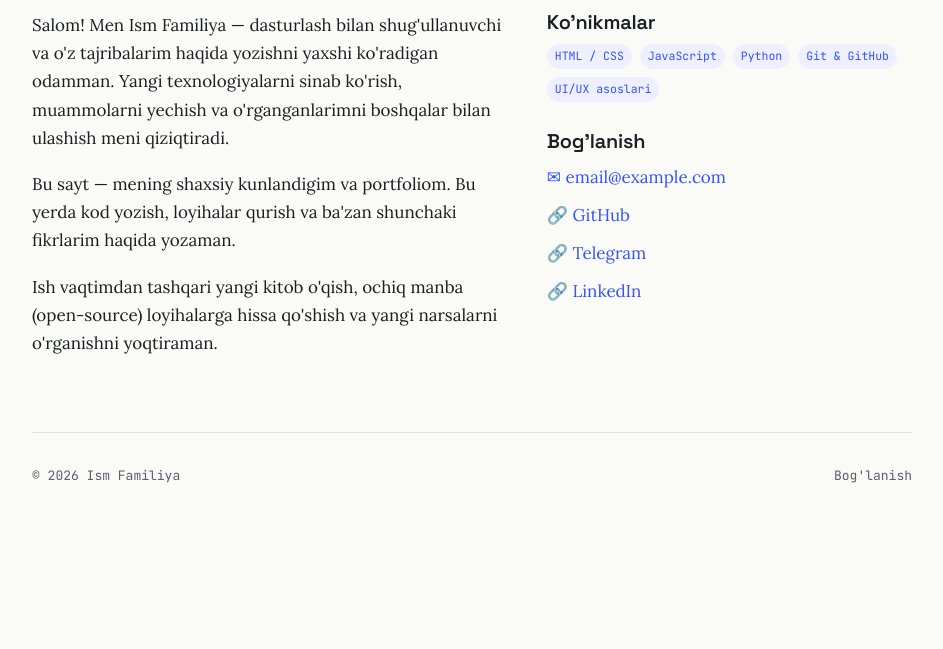
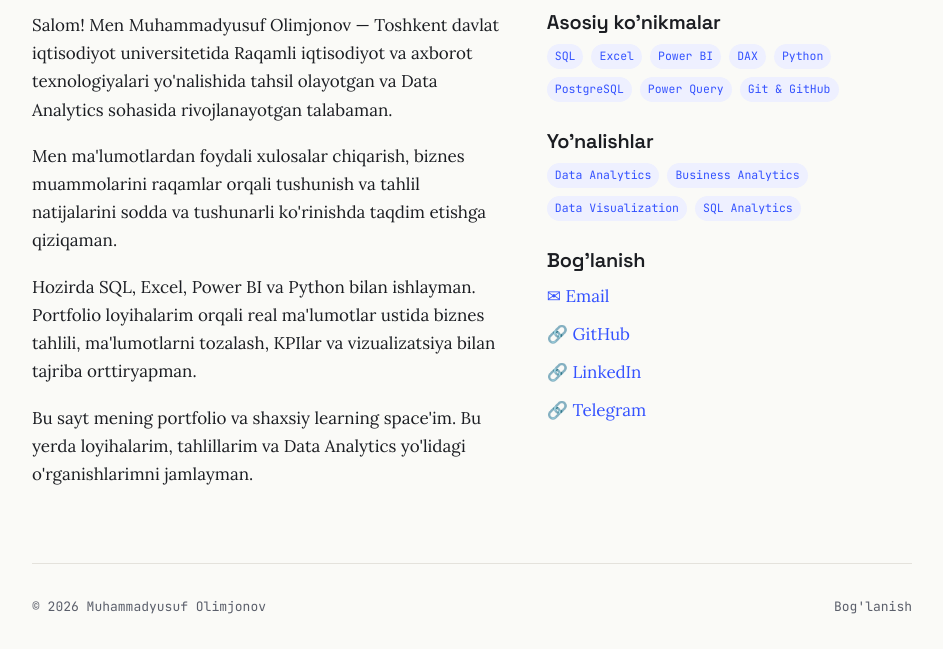
Before and after one commit to writingtask2free4-ai/writingtask2free4-ai.github.io, a plain HTML site: page about.html in a window 1280 px wide. Shown: the part 205-854 px from the top of the page, without its empty margins (168-1111 px from the left). Before the commit the page ends 800 px from the top, so only its background shows below. Drawn offline with Linux system fonts and the light colour scheme.

Commit message:
Update about.html

```diff
--- a/about.html
+++ b/about.html
@@ -3,19 +3,23 @@
 <head>
 <meta charset="UTF-8">
 <meta name="viewport" content="width=device-width, initial-scale=1.0">
-<title>Men haqimda — Ism Familiya</title>
-<meta name="description" content="Ism Familiya haqida qisqacha: ko'nikmalar, tajriba va ijtimoiy tarmoq havolalari.">
+<title>Men haqimda — Muhammadyusuf Olimjonov</title>
+<meta name="description" content="Muhammadyusuf Olimjonov — Data Analyst. SQL, Excel, Power BI va Python bilan ma'lumotlarni tahlil qilishga qiziqadi.">
 <link rel="preconnect" href="https://fonts.googleapis.com">
 <link rel="preconnect" href="https://fonts.gstatic.com" crossorigin>
 <link href="https://fonts.googleapis.com/css2?family=Space+Grotesk:wght@500;600;700&family=Lora:ital,wght@0,400;0,500;1,400&family=JetBrains+Mono:wght@400;500&display=swap" rel="stylesheet">
 <link rel="stylesheet" href="assets/css/style.css">
 </head>
+
 <body>
 
 <header class="site-header">
   <div class="nav-wrap">
-    <a href="index.html" class="logo">ism<span>.dev</span></a>
+
+    <a href="index.html" class="logo">muhammadyusuf<span>.dev</span></a>
+
     <button class="nav-toggle" id="nav-toggle" aria-label="Menyuni ochish">☰</button>
+
     <ul class="nav-links" id="nav-links">
       <li><a href="index.html">bosh</a></li>
       <li><a href="about.html" aria-current="page">men-haqimda</a></li>
@@ -23,51 +27,119 @@
       <li><a href="projects/index.html">loyihalar</a></li>
       <li><a href="contact.html">aloqa</a></li>
     </ul>
+
     <div class="nav-right">
       <button id="theme-toggle" aria-label="Mavzuni almashtirish">☾</button>
     </div>
+
   </div>
 </header>
 
 <main>
+
   <section class="section container" style="padding-top:56px;">
+
     <span class="prompt mono">cat about.md</span>
+
     <h1>Men haqimda</h1>
 
     <div class="bio-columns" style="margin-top:28px;">
+
       <div>
-        <p>Salom! Men Ism Familiya — dasturlash bilan shug'ullanuvchi va o'z tajribalarim haqida yozishni yaxshi ko'radigan odamman. Yangi texnologiyalarni sinab ko'rish, muammolarni yechish va o'rganganlarimni boshqalar bilan ulashish meni qiziqtiradi.</p>
-        <p>Bu sayt — mening shaxsiy kunlandigim va portfoliom. Bu yerda kod yozish, loyihalar qurish va ba'zan shunchaki fikrlarim haqida yozaman.</p>
-        <p>Ish vaqtimdan tashqari yangi kitob o'qish, ochiq manba (open-source) loyihalarga hissa qo'shish va yangi narsalarni o'rganishni yoqtiraman.</p>
+
+        <p>
+          Salom! Men Muhammadyusuf Olimjonov — Toshkent davlat iqtisodiyot
+          universitetida Raqamli iqtisodiyot va axborot texnologiyalari
+          yo'nalishida tahsil olayotgan va Data Analytics sohasida
+          rivojlanayotgan talabaman.
+        </p>
+
+        <p>
+          Men ma'lumotlardan foydali xulosalar chiqarish, biznes muammolarini
+          raqamlar orqali tushunish va tahlil natijalarini sodda va tushunarli
+          ko'rinishda taqdim etishga qiziqaman.
+        </p>
+
+        <p>
+          Hozirda SQL, Excel, Power BI va Python bilan ishlayman. Portfolio
+          loyihalarim orqali real ma'lumotlar ustida biznes tahlili,
+          ma'lumotlarni tozalash, KPIlar va vizualizatsiya bilan tajriba
+          orttiryapman.
+        </p>
+
+        <p>
+          Bu sayt mening portfolio va shaxsiy learning space'im. Bu yerda
+          loyihalarim, tahlillarim va Data Analytics yo'lidagi o'rganishlarimni
+          jamlayman.
+        </p>
+
       </div>
 
       <aside>
-        <h3>Ko'nikmalar</h3>
+
+        <h3>Asosiy ko'nikmalar</h3>
+
         <div class="skills-list">
-          <span class="tag">HTML / CSS</span>
-          <span class="tag">JavaScript</span>
+          <span class="tag">SQL</span>
+          <span class="tag">Excel</span>
+          <span class="tag">Power BI</span>
+          <span class="tag">DAX</span>
           <span class="tag">Python</span>
+          <span class="tag">PostgreSQL</span>
+          <span class="tag">Power Query</span>
           <span class="tag">Git &amp; GitHub</span>
-          <span class="tag">UI/UX asoslari</span>
+        </div>
+
+        <h3 style="margin-top:28px;">Yo'nalishlar</h3>
+
+        <div class="skills-list">
+          <span class="tag">Data Analytics</span>
+          <span class="tag">Business Analytics</span>
+          <span class="tag">Data Visualization</span>
+          <span class="tag">SQL Analytics</span>
         </div>
 
         <h3 style="margin-top:28px;">Bog'lanish</h3>
+
         <div class="skills-list" style="flex-direction:column; align-items:flex-start; gap:10px;">
-          <a href="mailto:email@example.com">✉ email@example.com</a>
-          <a href="https://github.com/username" target="_blank" rel="noopener">🔗 GitHub</a>
-          <a href="https://t.me/username" target="_blank" rel="noopener">🔗 Telegram</a>
-          <a href="https://linkedin.com/in/username" target="_blank" rel="noopener">🔗 LinkedIn</a>
+
+          <a href="mailto:YOUR_EMAIL@example.com">
+            ✉ Email
+          </a>
+
+          <a href="https://github.com/Muhammadyusuf0415" target="_blank" rel="noopener">
+            🔗 GitHub
+          </a>
+
+          <a href="https://www.linkedin.com/in/Olimjonov0415/" target="_blank" rel="noopener">
+            🔗 LinkedIn
+          </a>
+
+          <a href="https://t.me/YOUR_USERNAME" target="_blank" rel="noopener">
+            🔗 Telegram
+          </a>
+
         </div>
+
       </aside>
+
     </div>
+
   </section>
+
 </main>
 
 <footer class="site-footer container">
-  <span>© 2026 Ism Familiya</span>
-  <span><a href="contact.html">Bog'lanish</a></span>
+
+  <span>© 2026 Muhammadyusuf Olimjonov</span>
+
+  <span>
+    <a href="contact.html">Bog'lanish</a>
+  </span>
+
 </footer>
 
 <script src="assets/js/theme.js"></script>
+
 </body>
 </html>
```
